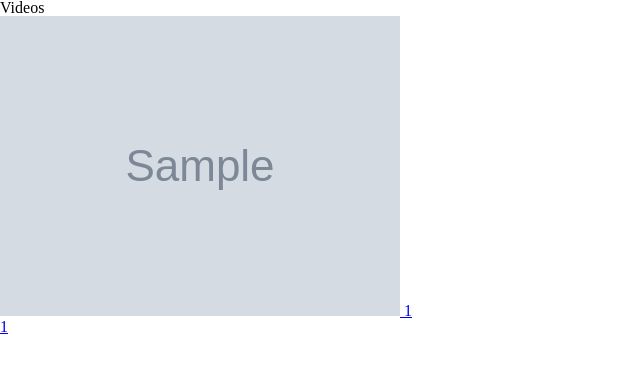
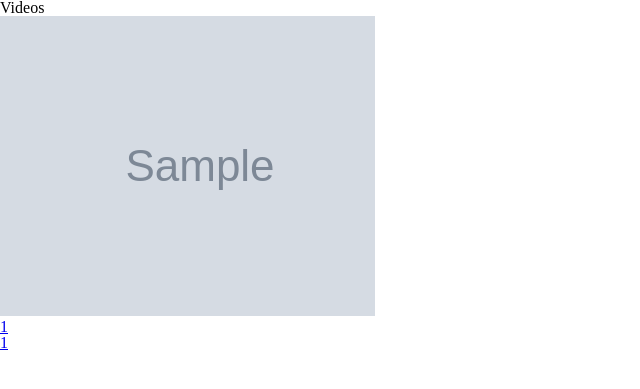
Before and after one commit to AshtonOhms/basic-stream, a Flask app: template templates/list.jinja2 in a window 1280 px wide. Shown: the top 389 px of the page, without its empty margins (0-640 px from the left). Run offline with Flask 2, Linux system fonts and the light colour scheme; the template is opened without the code that fills it: most values are stand-ins (such as "Sample title", 1, 10 or a date in 2020); grey boxes marked "Sample" are stand-in pictures; parts of the project's set-up code (start-up, migrations or seed data) failed here and were passed over.

Commit message:
even more styling

```diff
--- a/static/browse.css
+++ b/static/browse.css
@@ -1,8 +1,8 @@
-.video {
+.poster {
     max-width: 375px;
     overflow: hidden;
 }
 
-.video img {
+.poster img {
   max-width: initial; /* Maybe optional. See note below */
 }
```
